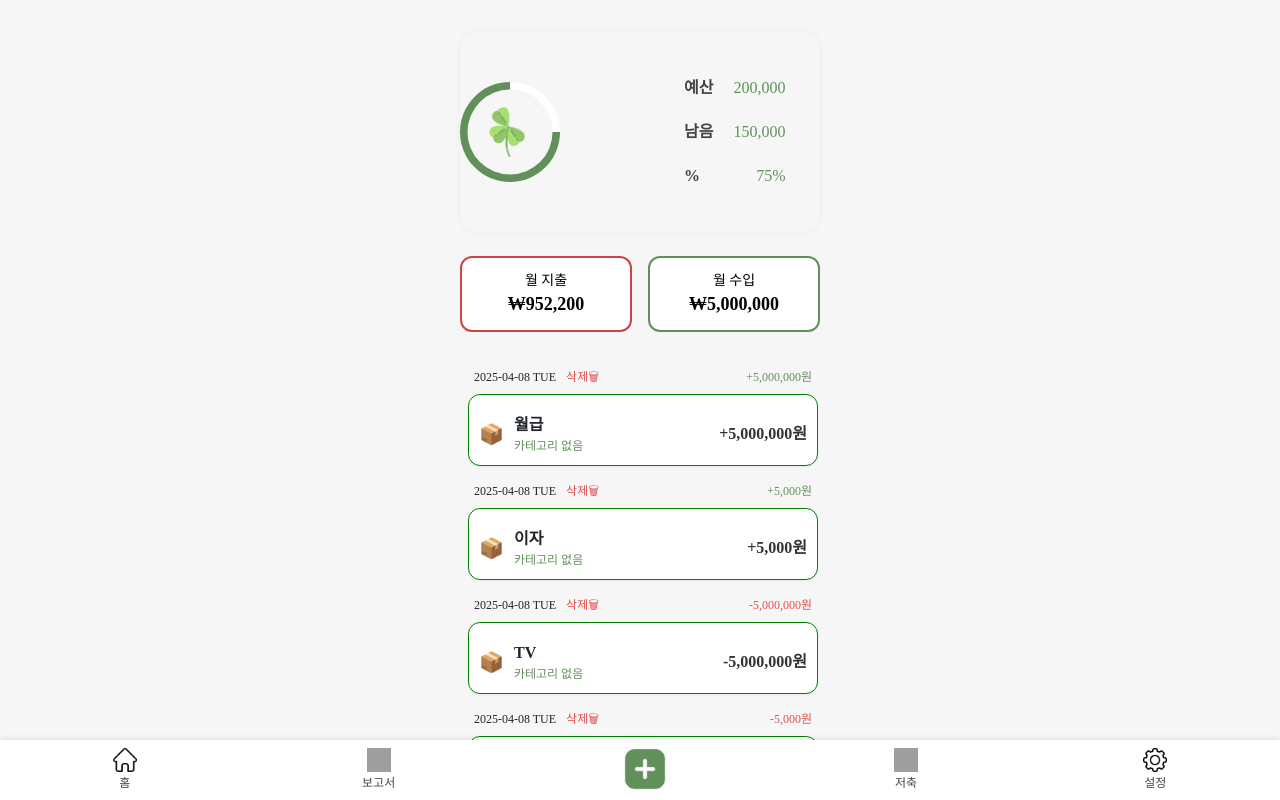
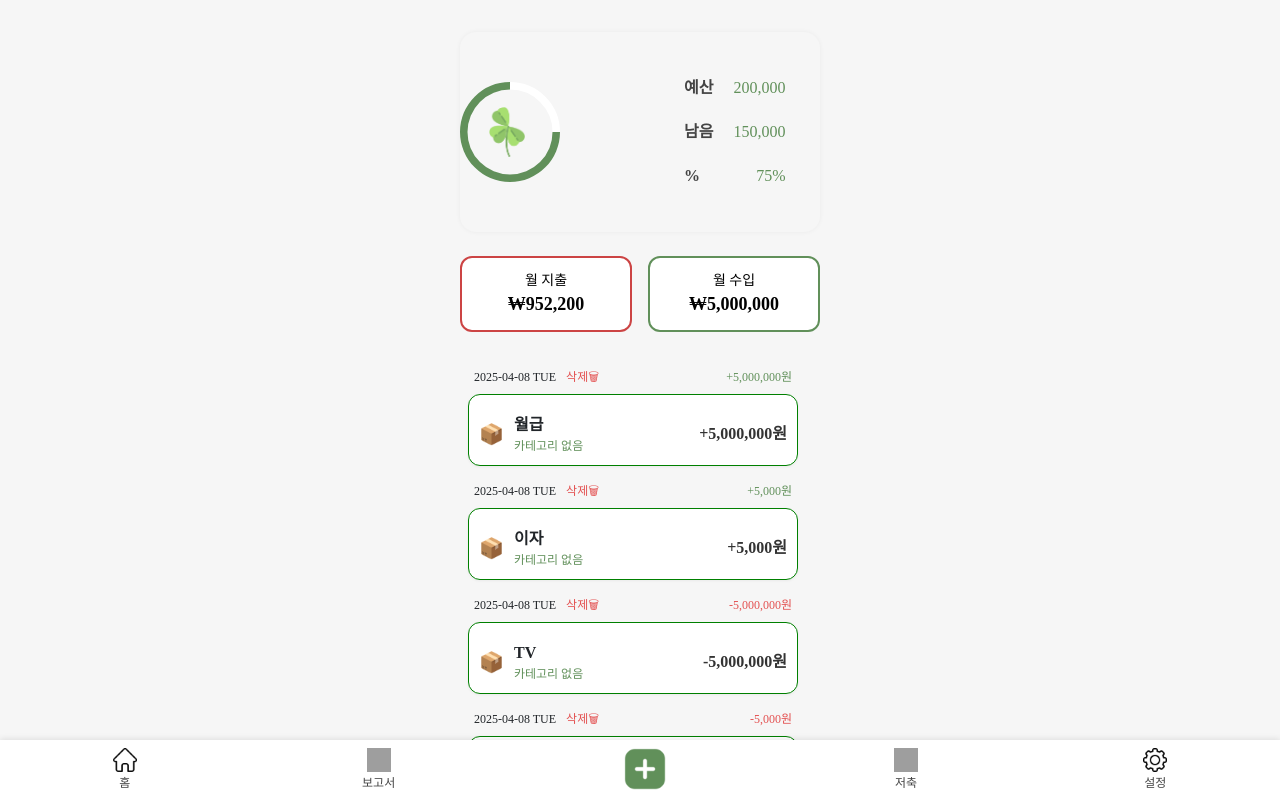
Before and after one commit to dlgkrwns213/moneyLover, a Vue app: page / in a window 1280 px wide. Built offline with nearby package versions, Linux system fonts and the light colour scheme; data requests are answered from the project's data file; grey boxes are pictures that could not be loaded; a web font is replaced by a local one.

Commit message:
fix: scale expenseList fix

```diff
--- a/src/pages/home/ExpenseList.vue
+++ b/src/pages/home/ExpenseList.vue
@@ -52,7 +52,7 @@ const sortedCashflows = computed(() => {
   display: flex;
   flex-direction: column;
   gap: 12px;
-  width: 350px;
+  width: 330px;
   font-family: 'MyFont';
 }
 
```
